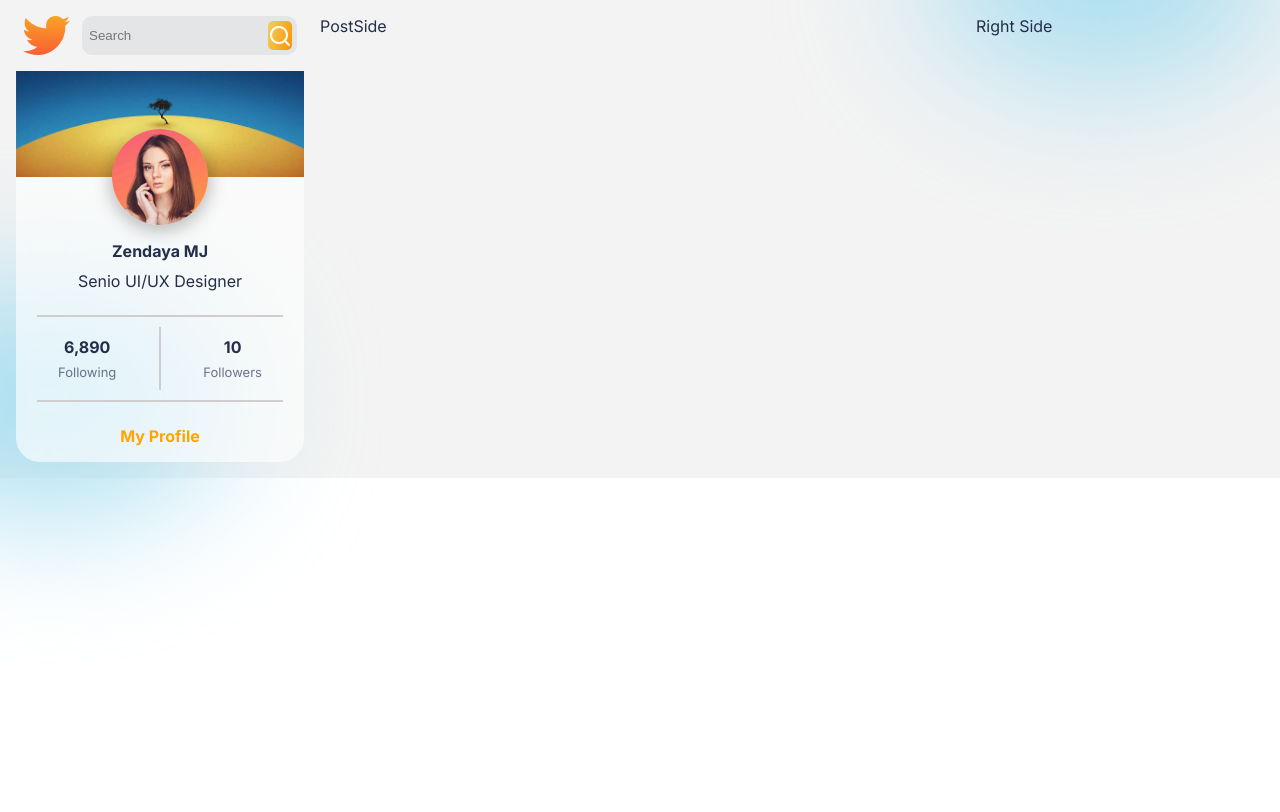
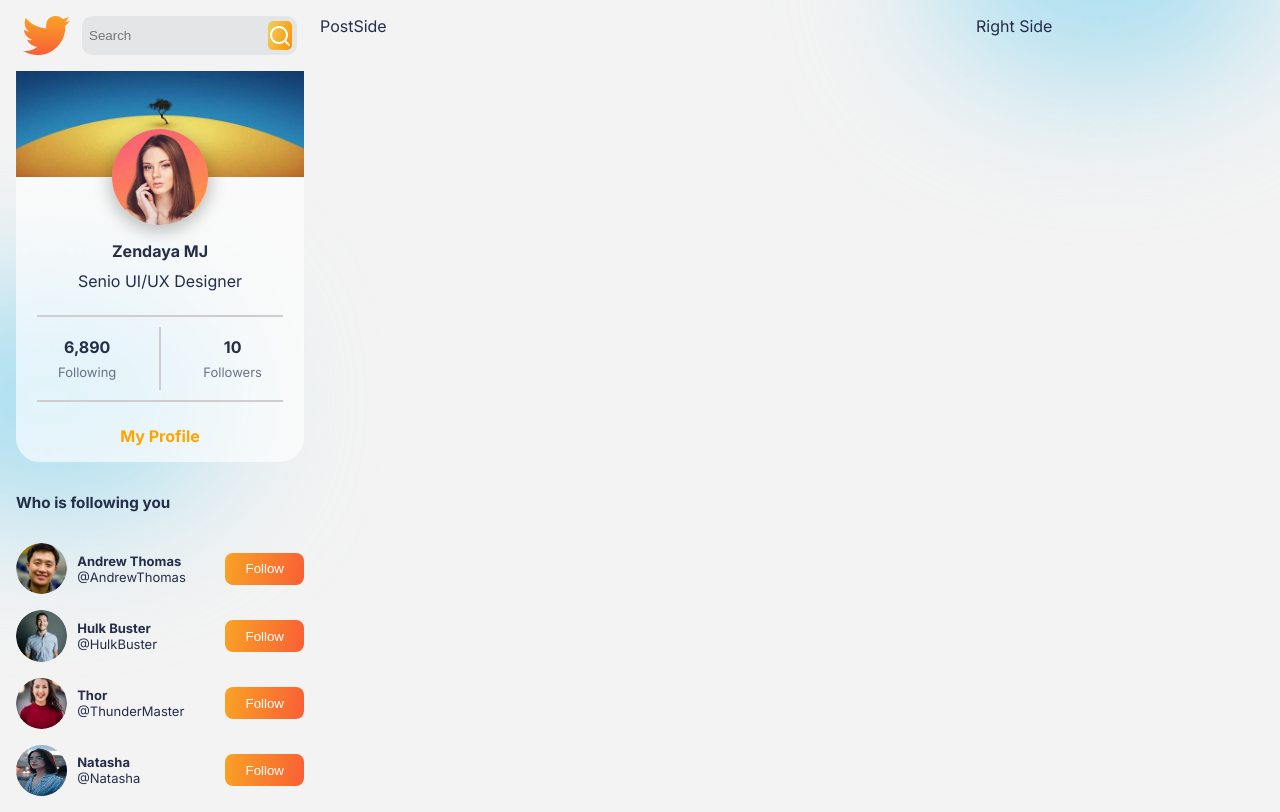
Before and after one commit to asiflhr/MERN-Social-Media-App, a React (Create React App) app: page / in a window 1280 px wide. Built offline with nearby package versions, Linux system fonts and the light colour scheme.

Commit message:
first commit

```diff
--- a/src/components/FollowersCard/FollowersCard.css
+++ b/src/components/FollowersCard/FollowersCard.css
@@ -0,0 +1,43 @@
+
+.FollowersCard{
+    width: 100%;
+    border-radius: 0.7rem;
+    gap: 1rem;
+    display: flex;
+    flex-direction: column;
+    font-size: 13px;
+}
+
+.follower{
+    display: flex;
+    justify-content: space-between;
+    align-items: center;
+}
+
+.follower>div{
+    display: flex;
+    gap: 10px;
+}
+
+.followerImage{
+    width: 3.2rem;
+    height: 3.2rem;
+    border-radius: 50%;
+}
+
+.name{
+    display: flex;
+    flex-direction: column;
+    align-items: flex-start;
+    justify-content: center;
+}
+
+.name>span:nth-of-type(1){
+    font-weight: bold;
+}
+
+.fc-button{
+    height: 2rem;
+    padding-left: 20px;
+    padding-right: 20px;
+}
--- a/src/components/FollowersCard/FollowersCard.jsx
+++ b/src/components/FollowersCard/FollowersCard.jsx
@@ -0,0 +1,30 @@
+import React from 'react'
+import './FollowersCard.css'
+
+import {Followers} from '../../Data/FollowersData'
+
+const FollowersCard = () => {
+  return (
+    <div className='FollowersCard'>
+        <h3>Who is following you</h3>
+
+        {Followers.map((follower, id) =>{
+            return(
+                <div className="follower">
+                    <div>
+                        <img src={follower.img} alt="" className="followerImage" />
+                        <div className="name">
+                            <span>{follower.name}</span><span>@{follower.username}</span>
+                        </div>
+                    </div>
+                    <button className="button fc-button">
+                        Follow
+                    </button>
+                </div>
+            )
+        })}
+    </div>
+  )
+}
+
+export default FollowersCard
--- a/src/components/ProfileSide/ProfileSide.jsx
+++ b/src/components/ProfileSide/ProfileSide.jsx
@@ -9,7 +9,7 @@
     <div className='ProfileSide'>
       <LogoSearch />
       <ProfileCard />
-      {/* <FollowersCard /> */}
+      <FollowersCard />
     </div>
   )
 }
```
